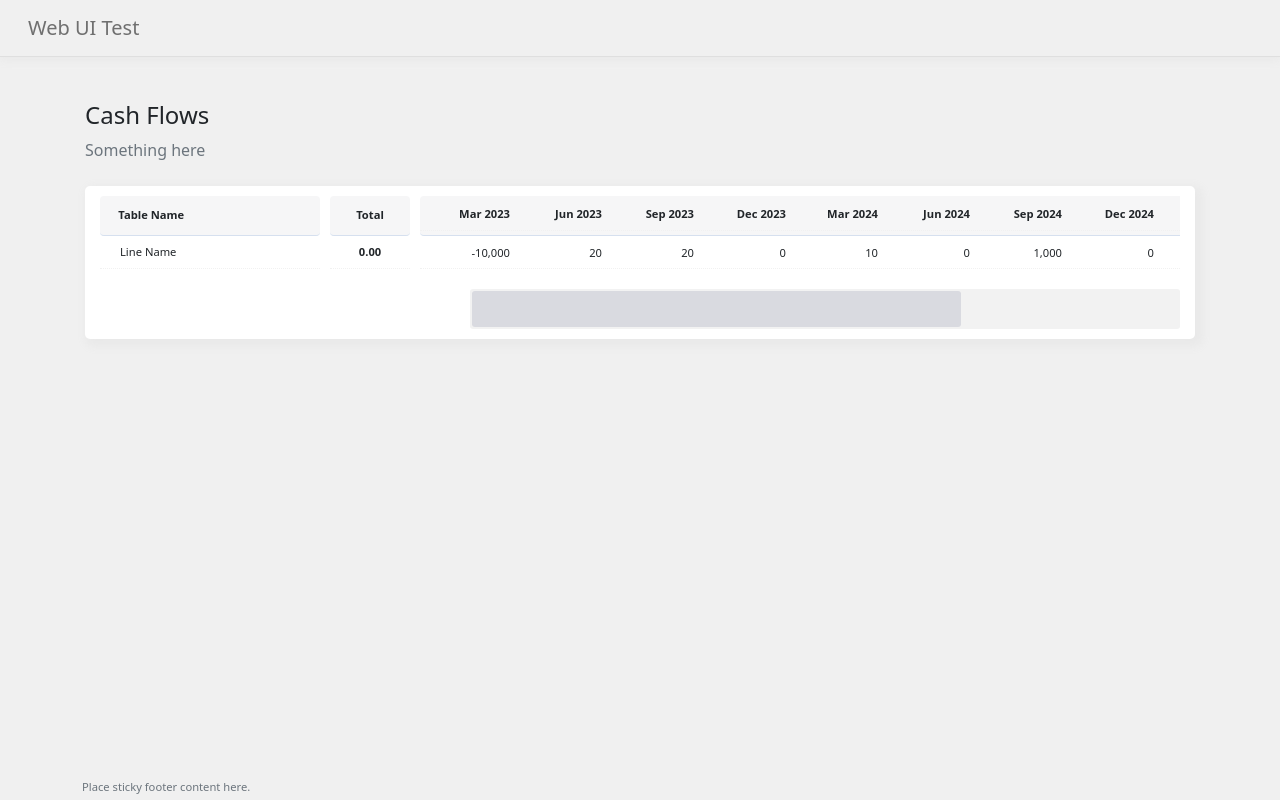
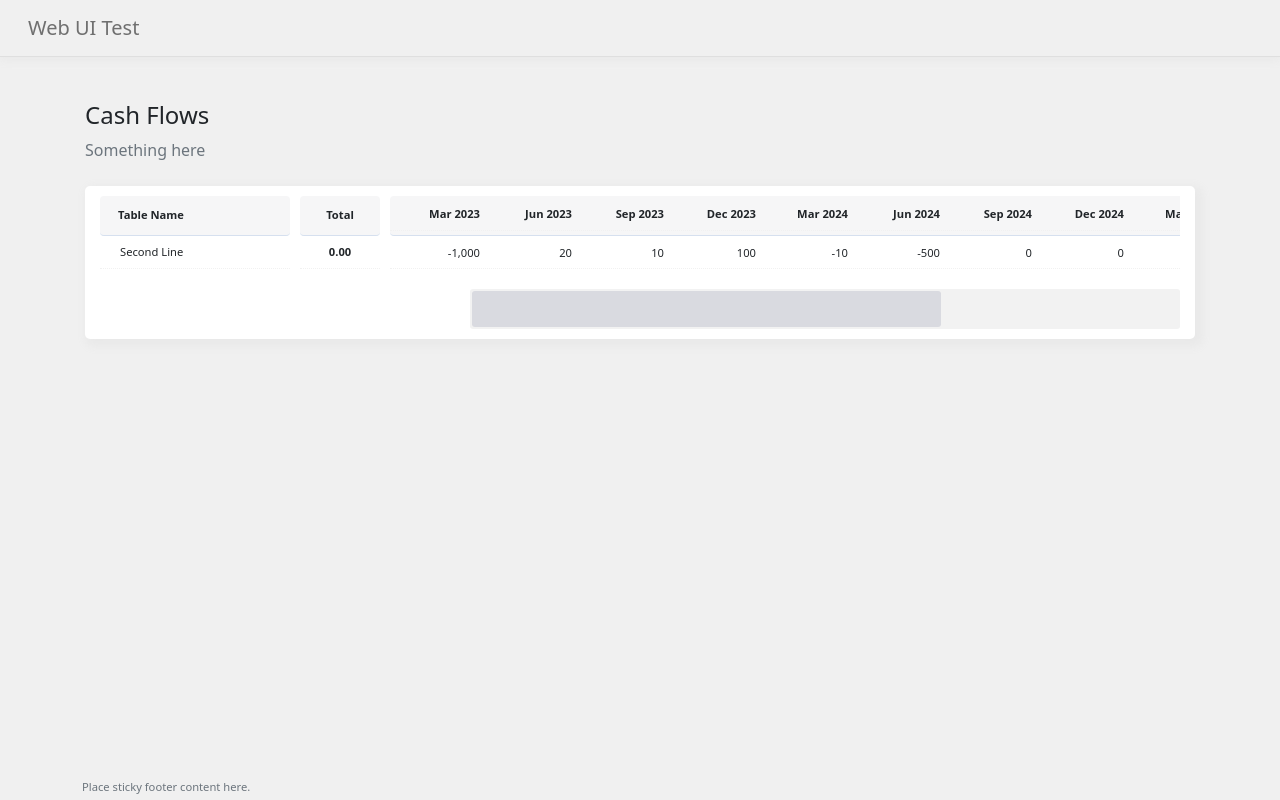
Before and after one commit to ridoluc/CF_viewer, a website: page index.html in a window 1280 px wide. Both pictures are taken after a click on the element 274 px from the left and 252 px from the top of the page. Drawn offline with Linux system fonts and the light colour scheme.

Commit message:
row delete and add

```diff
--- a/CFDataset.js
+++ b/CFDataset.js
@@ -1,5 +1,5 @@
 
-class CFDataSet {
+/* export */ class CFDataSet {
 	constructor() {
       this.idCounter=0;
 		this.CFlines = [];
@@ -18,13 +18,19 @@ class CFDataSet {
       return this.CFlines.find(e => e.id == id)
    }
 
-   addLine(newLine)
+   addLine(name,data)
    {
-      newLine.id = this.idCounter++;
-		this.CFlines.push(newLine);
+      let new_line = new CFLine(this.idCounter++, name, data);
+		this.CFlines.push(new_line);
       this.updateDatesRange()
+
+      return new_line;
    }
 
+   removeLine(id){
+      let idx = this.CFlines.indexOf(e => e.id = id);
+      this.CFlines.splice(idx,1);
+   }
    /**
     * Updates the range of dates for each line
     */
@@ -34,7 +40,7 @@ class CFDataSet {
 
       // Find Min
       this.CFlines.forEach(line => {
-         if(min == null || line.range.min < min) min = line.range.min
+         if(line.range.min != null && (min == null || line.range.min < min)) min = line.range.min
       });
 
       // Find Max
@@ -74,8 +80,8 @@ class CFElement {
  * Improvements:
  * - put M,Q,Y data into a map accessible with date_type
  */
-class CFLine {
-	constructor(_id, _name = "Data name", data = null) {
+/* export */ class CFLine {
+	constructor(_id=0, _name = "Data name", data = null) {
 		this.id = _id;
       this.line_name = _name;
 		this.raw_data = []; //daily
@@ -337,7 +343,7 @@ class CFLine {
 
 }
 
-class CFDate {
+/* export */ class CFDate {
 	/** Create Date from milliseconds */
 	constructor(value) {
 		this.date_obj = new Date(value);
--- a/script.js
+++ b/script.js
@@ -15,13 +15,28 @@ let testdata = [
 			{ date: "2025-10-23", value: 2500 },
 		],
 	},
+	{
+		name: "Second Line",
+		cf: [
+			{ date: "2023-03-23", value: -1000 },
+			{ date: "2023-05-01", value: 10 },
+			{ date: "2023-04-01", value: 10 },
+			{ date: "2023-09-03", value: 10 },
+			{ date: "2023-10-18", value: 100 },
+			{ date: "2024-01-12", value: -10 },
+			{ date: "2024-06-10", value: -500 },
+			{ date: "2025-10-03", value: 300 },
+			{ date: "2026-01-12", value: 2000 },
+		],
+	},
 ];
 
 let Table;
 
 $(document).ready(function () {
 	Table = new CFXTable();
-	Table.dataset.addLine(new CFLine(0, testdata[0].name, testdata[0].cf));
+	Table.dataset.addLine(testdata[0].name, testdata[0].cf);
+	Table.dataset.addLine(testdata[1].name, testdata[1].cf);
 	Table.update();
 	scrollbar = new Scrollbar(
 		document.getElementById("scroll-wrapper"),
@@ -75,12 +90,17 @@ class CFXTable {
 			.html(
 				'<div class="row-start-cell">' +
 					'<div class="row-select"></div>' +
-					'<div class="add-row" onclick="Table.addRow()"></div>' +
+					'<div class="add-row" onclick="Table.rowNew()"></div>' +
 					"</div>" +
 					'<div class="row-name">Line Name</div>' +
-					'<div class="row-command row-delete"><i class="bi bi-x row-head-details"></i></div>' +
+					'<div class="row-command row-delete" ><i class="bi bi-x row-head-details"></i></div>' +
 					'<div class="row-command row-edit"><i class="bi bi-three-dots-vertical row-head-details"></i></div>'
 			);
+
+		row_head.find(".row-delete")[0].addEventListener("click", (event) => {
+			const row_id = parseInt($(event.currentTarget.parentNode).attr("data-rowid"));
+			this.rowDelete(row_id);
+		});
 
 		const total_row = $("<div>")
 			.addClass("row row-total")
@@ -118,10 +138,20 @@ class CFXTable {
 		};
 	}
 
-	rowAdd(new_row) {
+	rowAdd(line_data) {
+		let new_row = this.rowCreate();
+		this.rowUpdate(new_row, line_data);
+
 		this.column.row_head.append(new_row.row_head);
 		this.column.total.append(new_row.total_row);
 		this.column.cf.append(new_row.cf);
+	}
+
+	rowNew(){
+		let last_line = this.dataset.addLine('new name', null);
+		this.rowAdd(last_line);
+
+		this.cellEvents();
 	}
 
 	/**
@@ -138,7 +168,7 @@ class CFXTable {
 		row.total_row.attr("data-rowid", id);
 		row.cf.attr("data-rowid", id);
 
-		row.row_head.find(".row-name")[0].text = line_data.line_name;
+		row.row_head.find(".row-name").text(line_data.line_name);
 
 		let cf_html = "";
 		line_data.getValues(this.time_interval).forEach((element) => {
@@ -152,6 +182,12 @@ class CFXTable {
 
 		return row;
 	}
+
+	rowDelete(id){
+		this.rowSelect(id).remove();
+		this.dataset.removeLine(id);
+	}
+
 
 	// Cells interaction
 
@@ -205,9 +241,12 @@ class CFXTable {
 		let dates = this.dataset.getDates(this.time_interval);
 		this.updateHeader(dates);
 		this.cf_column_count = dates.length;
-		let new_row = this.rowCreate();
-		this.rowUpdate(new_row, this.dataset.CFlines[0]);
-		this.rowAdd(new_row);
+
+		for(const i of this.dataset.CFlines){
+			this.rowAdd(i);
+		}
+
+
 		this.cellEvents();
 	}
 
@@ -227,16 +266,6 @@ class CFXTable {
 		headerRow.html(header_content);
 	}
 
-	updateRow(row, values) {
-		let row_content = "";
-
-		values.forEach((d) => {
-			row_content +=
-				'<div class="col cell">' + "<span>" + d + "</span></div>";
-		});
-
-		row.html(row_content);
-	}
 
 	static numberFormatting(n) {
 		return n.toLocaleString();
--- a/style.css
+++ b/style.css
@@ -63,7 +63,7 @@ footer{
 #CFXTable .table-layout{
   display: grid;
   /* grid-auto-flow: column; */
-  grid-template-columns: 220px 80px 1fr;
+  grid-template-columns: 190px 80px 1fr;
   grid-template-areas: "row-head-area total-area cf-area";
   column-gap: 10px;
   /* width: fit-content; */
```
Also changed, not shown: test.js (+12 -3 lines).
